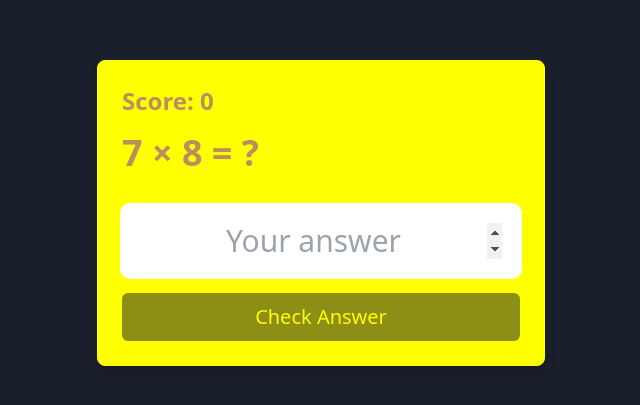
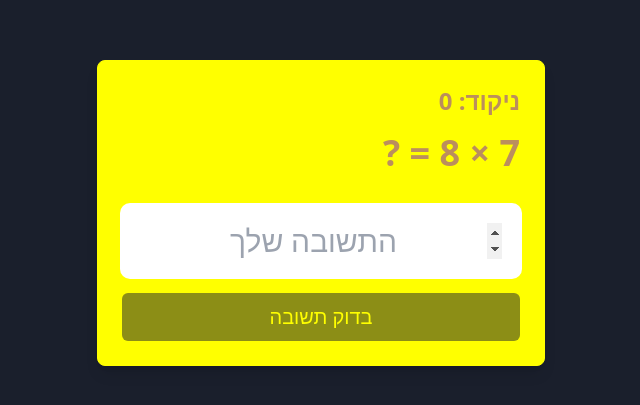
Before and after one commit to dmishali/multiply-magic-playground, a React (Vite) app: page / in a window 1280 px wide. Shown: the part 187-592 px from the top of the page, without its empty margins (319-959 px from the left). Built offline with nearby package versions, Linux system fonts and the light colour scheme.

Commit message:
Translate text to Hebrew
Updated all text content in the application to Hebrew for localization purposes.
[skip gpt_engineer]

```diff
--- a/src/components/MultiplicationGame.tsx
+++ b/src/components/MultiplicationGame.tsx
@@ -28,8 +28,8 @@ const MultiplicationGame = () => {
     if (parseInt(answer) === correctAnswer) {
       setScore(score + 1);
       setStreak(streak + 1);
-      toast.success("Correct! 🎉", {
-        description: streak >= 2 ? `${streak + 1} in a row! Amazing!` : "Keep going!",
+      toast.success("נכון! 🎉", {
+        description: streak >= 2 ? `${streak + 1} ברצף! מדהים!` : "המשך כך!",
         position: "top-center",
         style: {
           fontSize: "1.5rem",
@@ -42,8 +42,8 @@ const MultiplicationGame = () => {
       generateQuestion();
     } else {
       setStreak(0);
-      toast.error("Try again!", {
-        description: `The correct answer was ${correctAnswer}`,
+      toast.error("נסה שוב!", {
+        description: `התשובה הנכונה היא ${correctAnswer}`,
         position: "top-center",
         style: {
           fontSize: "1.5rem",
@@ -64,11 +64,11 @@ const MultiplicationGame = () => {
         className="w-full max-w-md"
       >
         <Card className="p-6 bg-card shadow-lg">
-          <div className="text-2xl font-bold mb-4">
-            Score: {score} {streak > 1 && `🔥 ${streak}`}
+          <div className="text-2xl font-bold mb-4" style={{ direction: "rtl" }}>
+            ניקוד: {score} {streak > 1 && `🔥 ${streak}`}
           </div>
 
-          <div className="text-4xl font-bold mb-8">
+          <div className="text-4xl font-bold mb-8" style={{ direction: "rtl" }}>
             {num1} × {num2} = ?
           </div>
 
@@ -78,7 +78,7 @@ const MultiplicationGame = () => {
               value={answer}
               onChange={(e) => setAnswer(e.target.value)}
               className="w-full p-4 text-3xl text-center rounded-lg border-2 border-primary/20 focus:border-primary focus:ring-2 focus:ring-primary/50 outline-none"
-              placeholder="Your answer"
+              placeholder="התשובה שלך"
               autoFocus
             />
 
@@ -87,7 +87,7 @@ const MultiplicationGame = () => {
               className="w-full text-xl py-6 bg-[#1A1F2C] hover:bg-[#2A2F3C]"
               disabled={!answer}
             >
-              Check Answer
+              בדוק תשובה
             </Button>
           </form>
         </Card>
```
